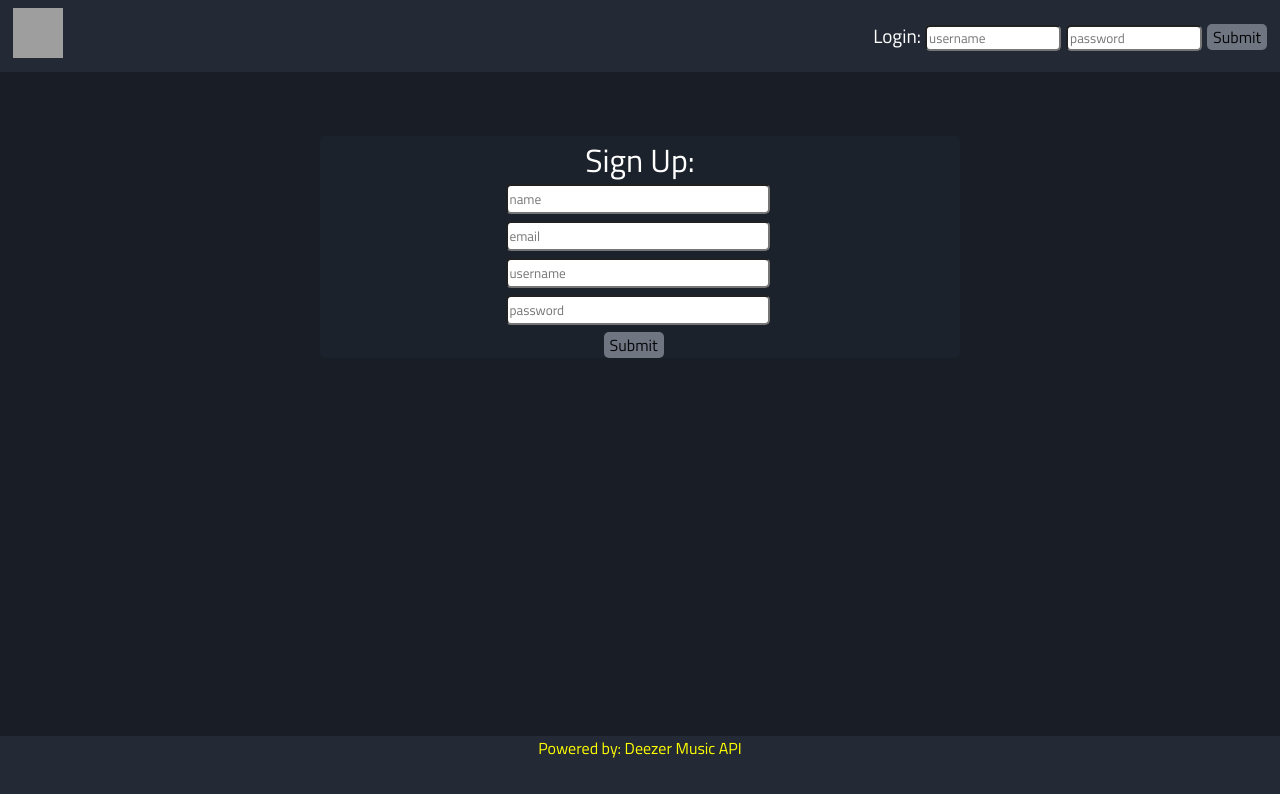
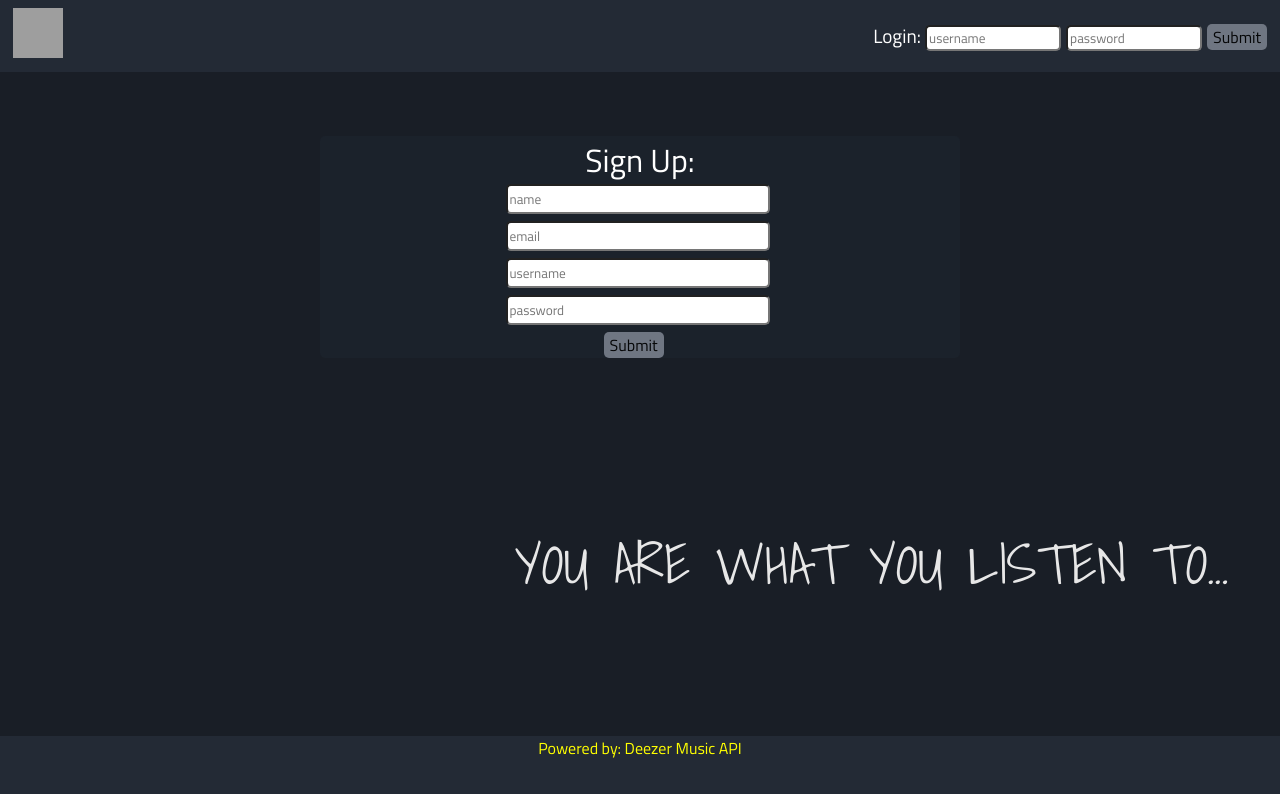
Before and after one commit to chenderson1/music-app, a React (Create React App) app in the folder client/: page /search in a window 1280 px wide. Shown: the top 794 px of the page. Built offline with nearby package versions, Linux system fonts and the light colour scheme; grey boxes are pictures that could not be loaded.

Commit message:
touch up

```diff
--- a/client/src/App.css
+++ b/client/src/App.css
@@ -1,4 +1,6 @@
 @import url('https://fonts.googleapis.com/css?family=Titillium+Web');
+@import url('https://fonts.googleapis.com/css?family=Shadows+Into+Light&display=swap');
+
 *{
     margin: 0;
     font-family: 'Titillium Web', sans-serif;
--- a/client/src/components/landing/Landing.js
+++ b/client/src/components/landing/Landing.js
@@ -1,5 +1,6 @@
 import React, { Component } from "react";
 import SignUpForm from "./SignupForm";
+import Welcome from "./Welcome";
 
 export class Landing extends Component {
   render() {
@@ -14,6 +15,7 @@
           password={password}
           email={email}
         />
+        <Welcome />
       </>
     );
   }
--- a/client/src/components/landing/SignupForm.js
+++ b/client/src/components/landing/SignupForm.js
@@ -9,7 +9,7 @@
     password: props.password
   };
   return (
-    <StyledSignUpForm>
+    <StyledSignUpForm autocomplete="off">
       <span>Sign Up: </span>
       <input
         type="text"
@@ -33,7 +33,7 @@
         onChange={props.handleChange}
       />
       <input
-        type="text"
+        type="password"
         placeholder="password"
         name="password"
         value={props.password}
--- /dev/null
+++ b/client/src/components/landing/Welcome.js
@@ -0,0 +1,12 @@
+import React from "react";
+import { StyledWelcome } from "../../elements/styledWelcome";
+
+const Welcome = () => {
+  return (
+    <StyledWelcome>
+      <p>YOU ARE WHAT YOU LISTEN TO...</p>
+    </StyledWelcome>
+  );
+};
+
+export default Welcome;
--- a/client/src/components/nav/LoginForm.js
+++ b/client/src/components/nav/LoginForm.js
@@ -9,7 +9,7 @@
   };
 
   return (
-    <StyledForm>
+    <StyledForm autocomplete="off">
       <span>Login: </span>
       <input
         type="text"
@@ -19,7 +19,7 @@
         onChange={props.handleChange}
       />
       <input
-        type="text"
+        type="password"
         placeholder="password"
         name="password"
         value={props.password}
--- a/client/src/components/search/SearchForm.js
+++ b/client/src/components/search/SearchForm.js
@@ -3,7 +3,7 @@
 
 const SearchForm = props => {
   return (
-    <StyledSearchForm>
+    <StyledSearchForm autocomplete="off">
       <input
         name="searchText"
         type="text"
--- /dev/null
+++ b/client/src/elements/styledWelcome.js
@@ -0,0 +1,12 @@
+import styled from "styled-components";
+
+export const StyledWelcome = styled.div`
+  margin-top: 20vh;
+  text-align: right;
+  margin-right: 4vw;
+  & p {
+    color: #e7e7e7;
+    font-family: "Shadows Into Light";
+    font-size: 3.5rem;
+  }
+`;
```
